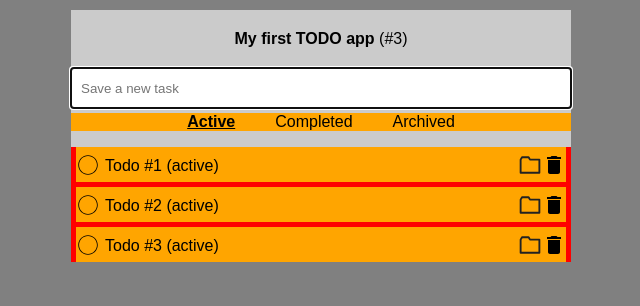
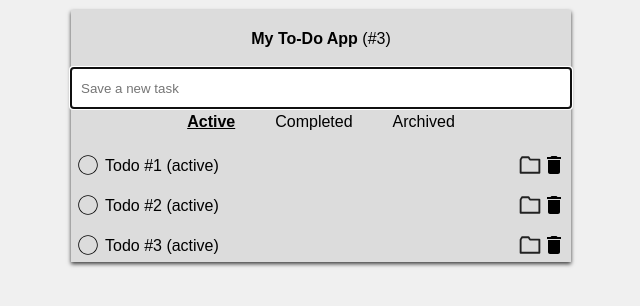
Before and after one commit to ko-dever/my-todo-app-react, a React (Create React App) app: page / in a window 1280 px wide. Shown: the top 306 px of the page, without its empty margins (319-959 px from the left). Built offline with nearby package versions, Linux system fonts and the light colour scheme.

Commit message:
Update background colors

```diff
--- a/src/components/TodoItem/ItemStyledComponents.js
+++ b/src/components/TodoItem/ItemStyledComponents.js
@@ -2,8 +2,6 @@ import styled from 'styled-components';
 
 
 const StyledItem = styled.li`
-  background-color: orange;
-
   display: flex;
   align-items: center;
 
--- a/src/components/TodosFilter/FilterStyledComponents.js
+++ b/src/components/TodosFilter/FilterStyledComponents.js
@@ -3,7 +3,6 @@ import styled from 'styled-components';
 
 const StyledFilter = styled.div`
   margin-top: 5px;
-  background-color: orange;
   text-align: center;
 `;
 
--- a/src/components/TodosHeader/TodosHeader.js
+++ b/src/components/TodosHeader/TodosHeader.js
@@ -14,7 +14,7 @@ import { StyledHeader } from './HeaderStyledComponents';
 const TodosHeader = ( { nbTodos }) => (
   <StyledHeader>
 
-    <strong>My first TODO app</strong>
+    <strong>My To-Do App</strong>
 
     { typeof nbTodos === 'undefined'
       ? ''
--- a/src/components/TodosList/ListStyledComponents.js
+++ b/src/components/TodosList/ListStyledComponents.js
@@ -2,8 +2,6 @@ import styled from 'styled-components';
 
 
 const StyledList = styled.ul`
-  background-color: red;
-
   list-style: none;
   padding: 0;
 `;
--- a/src/components/TodosView/ViewStyledComponents.js
+++ b/src/components/TodosView/ViewStyledComponents.js
@@ -4,7 +4,8 @@ import styled from 'styled-components';
 const StyledView = styled.div`
   width : 500px;
   margin: auto;
-  background-color: rgb(203, 203, 203);
+  background-color: rgb(220, 220, 220);
+  box-shadow: 0 2px 4px 0 rgba(0,0,0,0.75);
 `;
 
 
--- a/src/index.css
+++ b/src/index.css
@@ -2,7 +2,7 @@ body {
   margin: 0;
   padding: 0;
   font-family: sans-serif;
-  background-color: gray;
+  background-color: rgb(240, 240, 240);
 }
 
 
```
